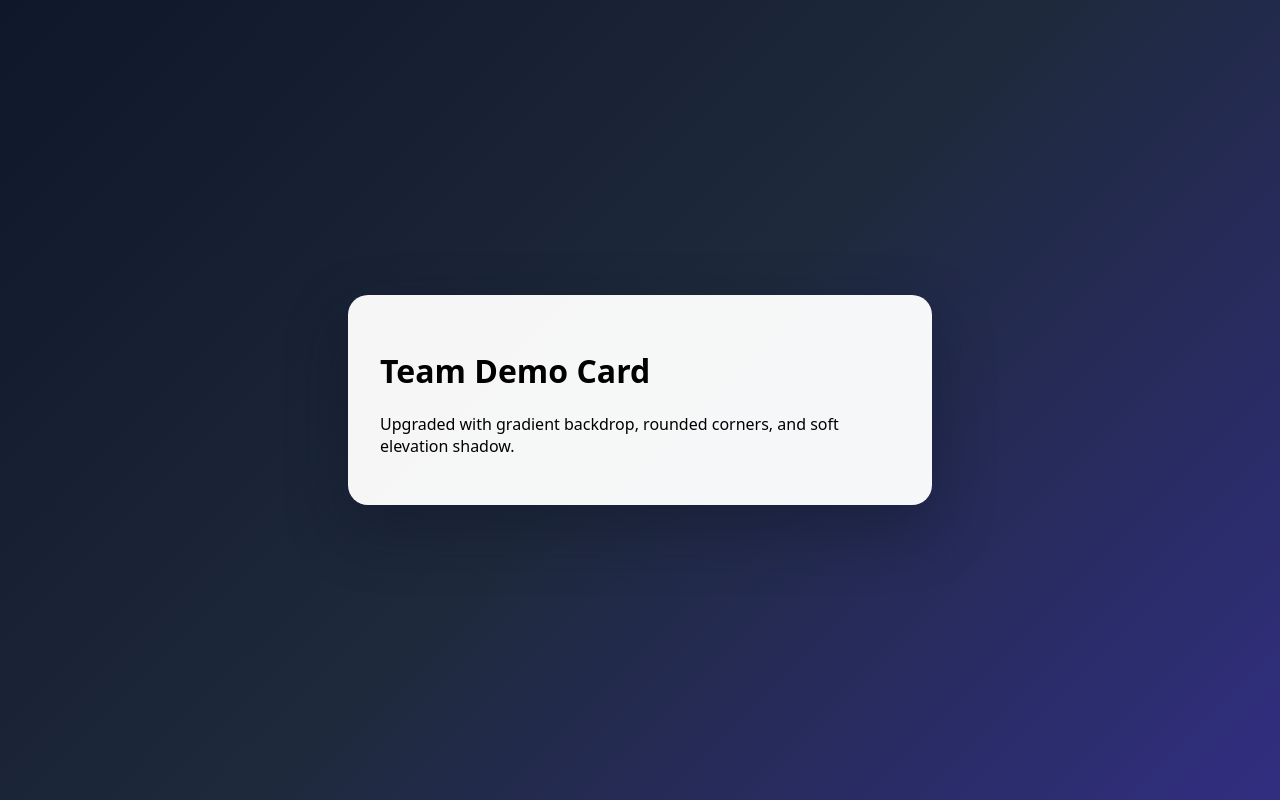
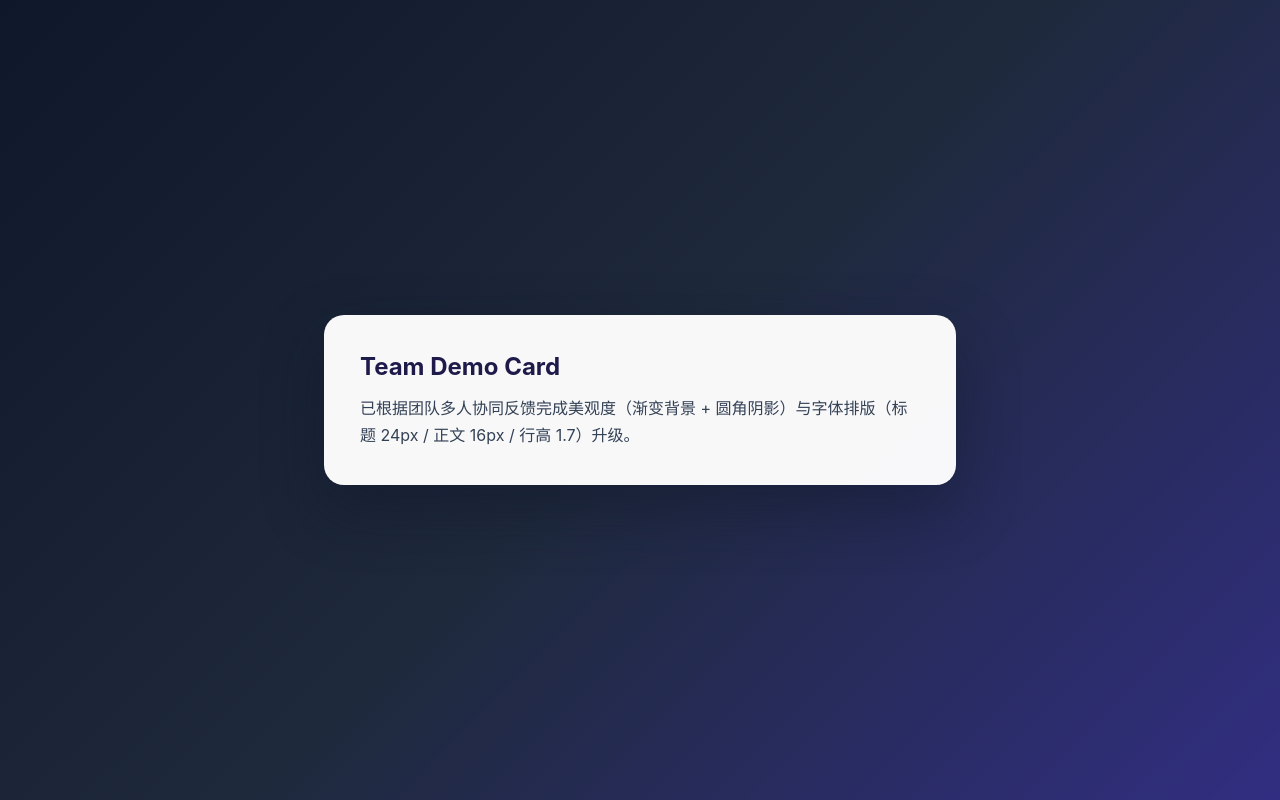
Before and after one commit to chf5762-sudo/superagent-team-demo-11210646, a plain HTML site: page index.html in a window 1280 px wide. Drawn offline with Linux system fonts and the light colour scheme.

Commit message:
feat: adjust title 24px and body 16px typography

```diff
--- a/index.html
+++ b/index.html
@@ -4,14 +4,16 @@
 <meta charset="utf-8" />
 <title>Team Demo App</title>
 <style>
-  body { margin: 0; min-height: 100vh; display: flex; align-items: center; justify-content: center; background: linear-gradient(135deg, #0f172a 0%, #1e293b 50%, #312e81 100%); font-family: system-ui, -apple-system, sans-serif; }
-  .card { max-width: 520px; padding: 32px; border-radius: 20px; background: rgba(255,255,255,0.96); box-shadow: 0 24px 60px rgba(15,23,42,0.45); }
+  body { margin: 0; min-height: 100vh; display: flex; align-items: center; justify-content: center; background: linear-gradient(135deg, #0f172a 0%, #1e293b 50%, #312e81 100%); font-family: "Inter", "PingFang SC", system-ui, sans-serif; color: #0f172a; }
+  .card { max-width: 560px; padding: 36px; border-radius: 20px; background: rgba(255,255,255,0.97); box-shadow: 0 24px 60px rgba(15,23,42,0.45); }
+  h1 { font-size: 24px; line-height: 1.35; margin: 0 0 12px; color: #1e1b4b; }
+  p { font-size: 16px; line-height: 1.7; margin: 0; color: #334155; }
 </style>
 </head>
 <body>
   <div class="card">
     <h1>Team Demo Card</h1>
-    <p>Upgraded with gradient backdrop, rounded corners, and soft elevation shadow.</p>
+    <p>已根据团队多人协同反馈完成美观度（渐变背景 + 圆角阴影）与字体排版（标题 24px / 正文 16px / 行高 1.7）升级。</p>
   </div>
 </body>
 </html>
```
